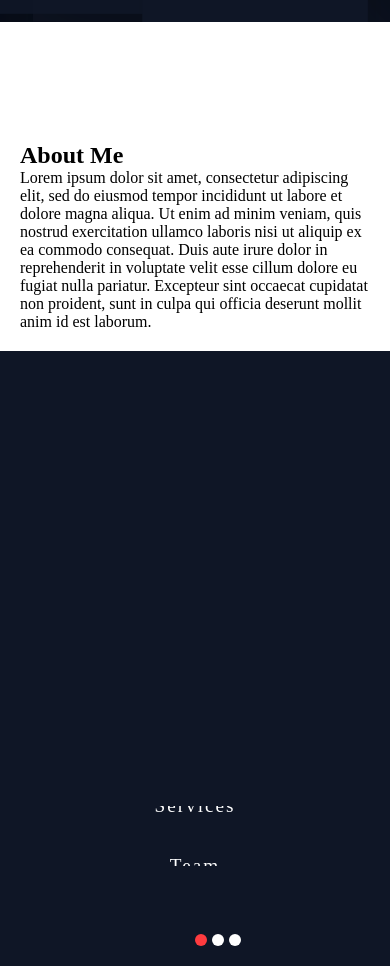
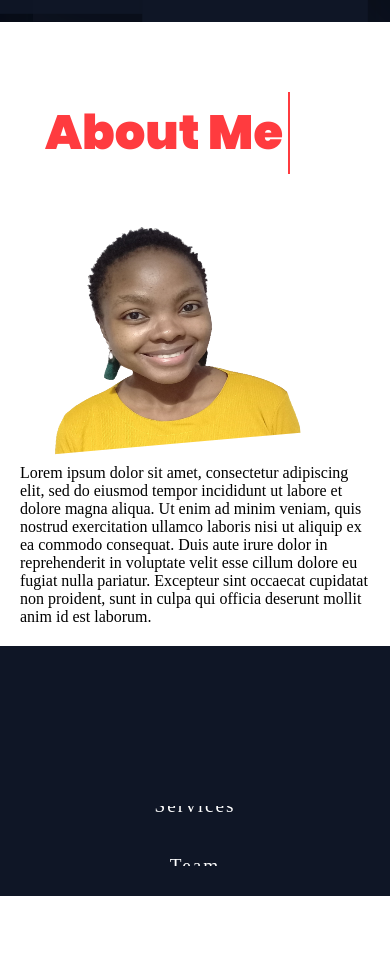
Before and after one commit to trace-kadenyi/portfolio_website, a React (Create React App) app: page / in a window 390 px wide. Shown: the part 822-1788 px from the top of the page. After the commit the page ends 1718 px from the top, so only its background shows below. Built offline with nearby package versions, Linux system fonts and the light colour scheme; the HTML template or start-up script is replaced by a standard one.

Commit message:
Create first page of the About me section

```diff
--- a/src/Components/About/About.js
+++ b/src/Components/About/About.js
@@ -1,6 +1,7 @@
 import React, { useState } from "react";
 
 import "./about.css";
+import myPic from "../../Assets/Images/my_pic.png";
 
 const About = () => {
   const [active, setActive] = useState(1);
@@ -14,8 +15,9 @@ const About = () => {
       <div className="about_container">
         <div className="content_tabs">
           <div className={active === 1 ? "content active_content" : "content"}>
-            <h1>About Me</h1>
-            <p>
+            <h1 className="about_title">About Me</h1>
+            <img src={myPic} alt="my_pic" className="hero"/>
+            <p className="content_para">
               Lorem ipsum dolor sit amet, consectetur adipiscing elit, sed do
               eiusmod tempor incididunt ut labore et dolore magna aliqua. Ut
               enim ad minim veniam, quis nostrud exercitation ullamco laboris
@@ -23,12 +25,14 @@ const About = () => {
               reprehenderit in voluptate velit esse cillum dolore eu fugiat
               nulla pariatur. Excepteur sint occaecat cupidatat non proident,
               sunt in culpa qui officia deserunt mollit anim id est laborum.
+
+
             </p>
           </div>
 
           <div className={active === 2 ? "content active_content" : "content"}>
-            <h1>Skills</h1>
-            <p>
+            <h1 className="about_title">Skills</h1>
+            <p className="content-para">
               Lorem ipsum dolor sit amet, consectetur adipiscing elit, sed do
               eiusmod tempor incididunt ut labore et dolore magna aliqua. Ut
               enim ad minim veniam, quis nostrud exercitation ullamco laboris
@@ -40,8 +44,8 @@ const About = () => {
           </div>
 
           <div className={active === 3 ? "content active_content" : "content"}>
-            <h1>Hobbies</h1>
-            <p>
+            <h1 className="about_title">Hobbies</h1>
+            <p className="content-para">
               Lorem ipsum dolor sit amet, consectetur adipiscing elit, sed do
               eiusmod tempor incididunt ut labore et dolore magna aliqua. Ut
               enim ad minim veniam, quis nostrud exercitation ullamco laboris
--- a/src/Components/About/about.css
+++ b/src/Components/About/about.css
@@ -2,9 +2,8 @@
   position: relative;
   overflow: hidden;
   min-height: 100vh;
-  /* max-height: 100vh; */
   background: #0f1626;
-  margin-top: 100px;
+  margin-top: 30px;
   display: flex;
   flex-direction: column;
   justify-content: space-between;
@@ -17,7 +16,7 @@
   align-items: center;
   gap: 5px;
   position: absolute;
-  bottom: 20px;
+  bottom: 20%;
   left: 50%;
 }
 
@@ -48,10 +47,44 @@ button {
   background-color: white;
   padding: 20px;
   width: 100%;
-  /* height: 100%; */
   display: none;
 }
 
 .active_content {
   display: block;
 }
+
+.about_title {
+  font-size: 3rem;
+  font-weight: 600;
+  color: #FF3B3F;
+  margin: 20px;
+  padding: 5px;
+  width: max-content;
+  font-family: "Poppins", sans-serif;
+  border-right: 2px #FF3B3F solid;
+
+}
+
+.hero {
+  height: 250px;
+  float: left;
+  rotate: 355deg;
+  margin: 20px;
+}
+
+@media screen and (max-width: 550px) {
+  .active_content {
+    display: flex;
+    flex-direction: column;
+  }
+
+  .hero {
+    max-width: 250px;
+    margin-top: 0;
+  }
+
+  .links_container {
+    bottom: 5%;
+  }
+}
```
Also changed, not shown: src/Assets/Images/my_pic.png (added).
